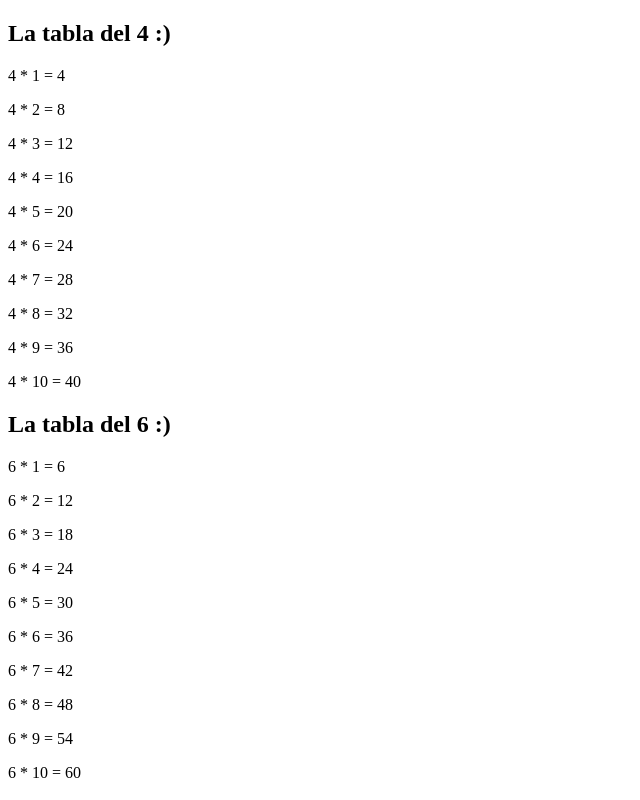
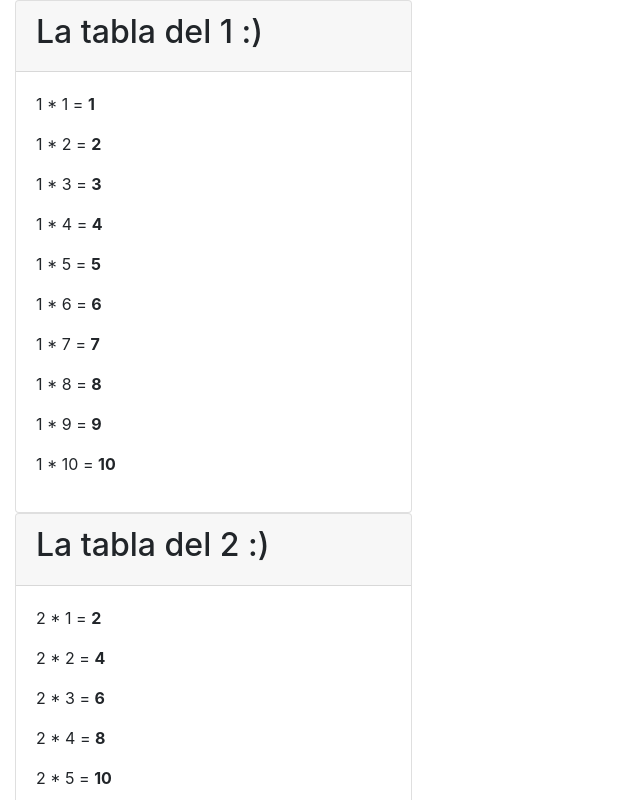
Before and after one commit to marvinmartinezsampayo/TiendaFrutas, a React (Create React App) app: page / in a window 1280 px wide. Shown: the top 800 px of the page, without its empty margins (0-640 px from the left). Built offline with nearby package versions, Linux system fonts and the light colour scheme.

Commit message:
Installed boostrap to beautify tables

```diff
--- a/package.json
+++ b/package.json
@@ -6,9 +6,11 @@
     "@testing-library/jest-dom": "^5.11.4",
     "@testing-library/react": "^11.1.0",
     "@testing-library/user-event": "^12.1.10",
+    "bootstrap": "^4.5.3",
     "react": "^17.0.1",
     "react-dom": "^17.0.1",
     "react-scripts": "4.0.0",
+    "reactstrap": "^8.6.0",
     "web-vitals": "^0.2.4"
   },
   "scripts": {
--- a/src/App.js
+++ b/src/App.js
@@ -6,8 +6,16 @@ import ProductTable from './components/ProductTable';
 const App = (props) => {
   return (
     <div>
+      <ProductTable operator={1} />
+      <ProductTable operator={2} />
+      <ProductTable operator={3} />
       <ProductTable operator={4} />
+      <ProductTable operator={5} />
       <ProductTable operator={6} />
+      <ProductTable operator={7} />
+      <ProductTable operator={8} />
+      <ProductTable operator={9} />
+      <ProductTable operator={10} />
     </div>
   );
 }
--- a/src/components/ProductTable.js
+++ b/src/components/ProductTable.js
@@ -1,20 +1,29 @@
 import React from 'react';
+import { Card, CardBody, CardHeader, Col } from 'reactstrap';
 
 const ProductTable = (props) => {
 
     let myArray = [1, 2, 3, 4, 5, 6, 7, 8, 9, 10];
 
     return (
-        <div>
+        <Col xs={12} md={12} lg={6} xl={4}>
+            <Card>
+                <CardHeader>
                     <h2>La tabla del {props.operator} :)</h2>
+                </CardHeader>
+                <CardBody>
                     {
                         myArray.map((item, i) => {
                             return (
-                        <p>{props.operator + ' * ' + item + ' = ' + props.operator * item}</p>
+                                <p>{props.operator + ' * ' + item + ' = '}
+                                    <span><b>{props.operator * item}</b></span>
+                                </p>
                             );
                         })
                     }
-        </div>
+                </CardBody>
+            </Card>
+        </Col>
     );
 }
 
--- a/src/index.js
+++ b/src/index.js
@@ -7,6 +7,8 @@ import App from './App';
 // Worker:
 import reportWebVitals from './reportWebVitals';
 
+import 'bootstrap/dist/css/bootstrap.min.css';
+
 ReactDOM.render(
   <React.StrictMode>
     <App />
```
Also changed, not shown: 1 other file (tests, documents, lock files or other folders). Lines whose indentation alone changed are shown as unchanged.
